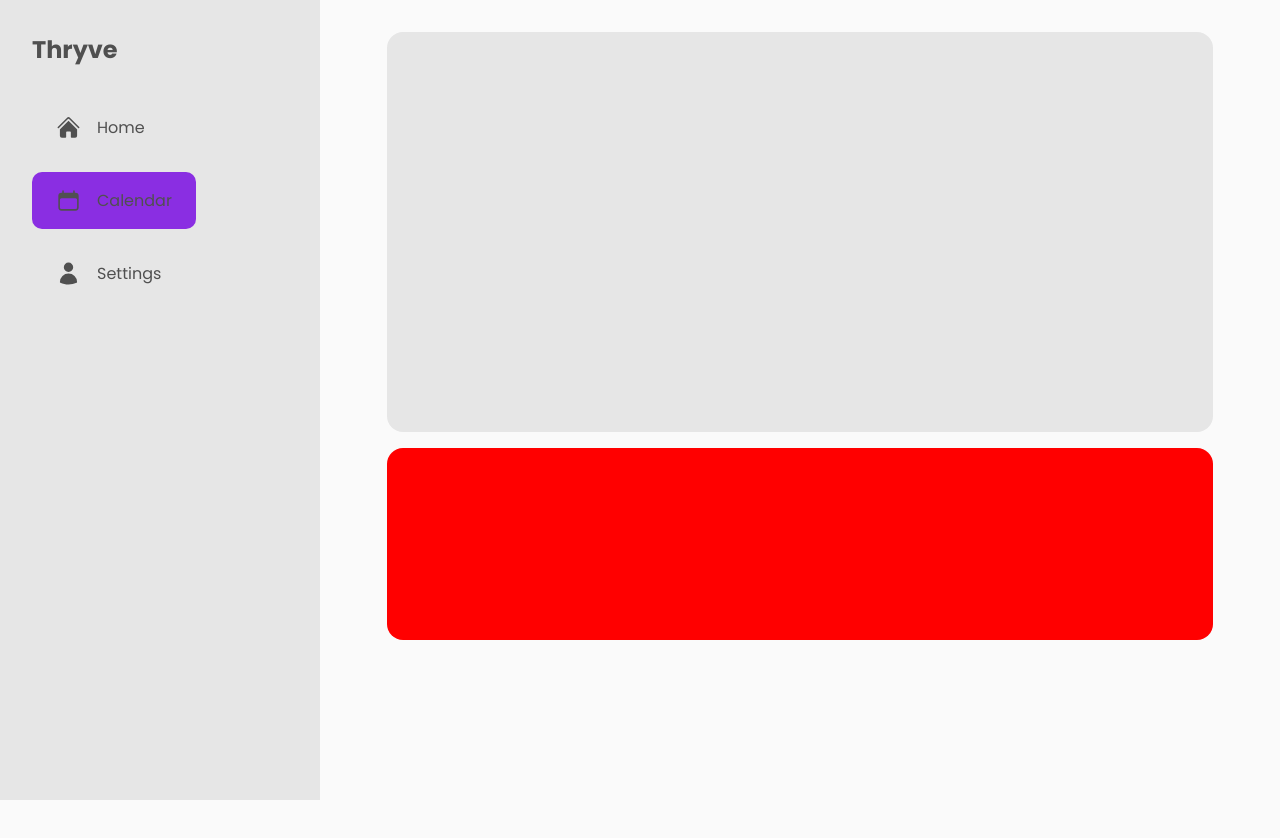
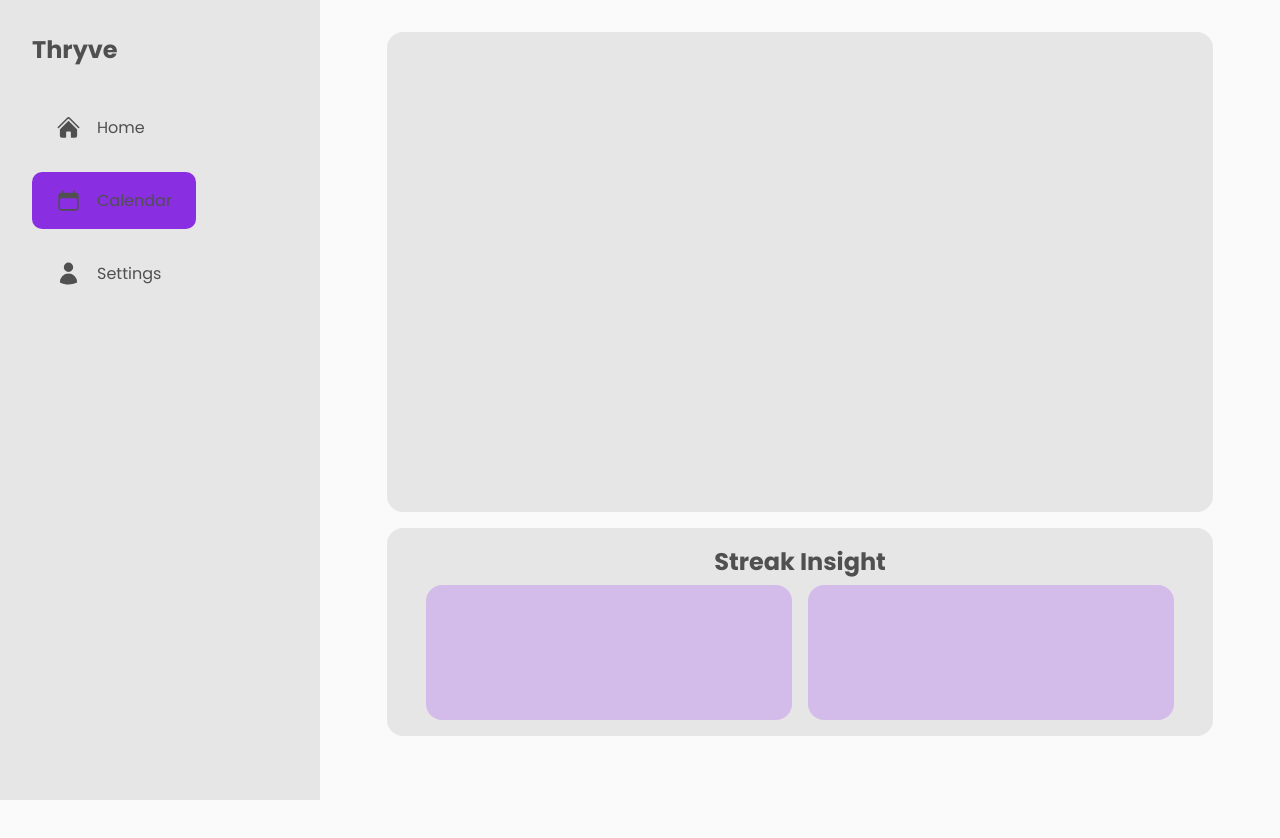
Before and after one commit to Charmingdc/Thryve, a React (Vite) app: page /calendar in a window 1280 px wide. Shown: the top 838 px of the page. Built offline with nearby package versions, Linux system fonts and the light colour scheme.

Commit message:
continued the calendar page and change some css and jsx

```diff
--- a/src/components/Helpers/ActionButton/Style.css
+++ b/src/components/Helpers/ActionButton/Style.css
@@ -8,8 +8,14 @@
   align-items: center;
   justify-content: center;
   color: rgb(255, 255, 255);
+  background-color: var(--secondary-color);
+  backdrop-filter: blur(5px);
+  border-radius: 50%;
+  transition: 300ms;
+}
+
+.action-button:hover {
   background-color: var(--primary-color);
-  border-radius: 50%;
 }
 
 .action-button .icon {
--- a/src/components/Helpers/BottomNav/BottomNav.css
+++ b/src/components/Helpers/BottomNav/BottomNav.css
@@ -1,5 +1,5 @@
 .bottom-navbar {
-    width: 80%;
+    width: 86%;
     display: flex;
     align-items: center;
     justify-content: space-between;
@@ -8,7 +8,7 @@
     left: 50%;
     padding: .8rem 2rem;
     transform: translateX(-50%);
-    background-color: var(--shade);
+    background-color: var(--secondary-color);
     border: 0.040rem double var(--secondary-color);
     border-radius: 3rem;
     backdrop-filter: blur(10px);
--- a/src/components/Helpers/Topnavbar/Style.css
+++ b/src/components/Helpers/Topnavbar/Style.css
@@ -6,13 +6,22 @@
   margin: .5rem 0 1rem 0;
 }
 
-.topnav-icon {
+.topnav-icon-holder {
   width: 3.4rem;
   height: 3.4rem;
-  fill: rgba(181, 127, 239);
+  display: flex;
+  align-items: center;
+  justify-content: center;
+  background-color: var(--secondary-color);
+  border-radius: 50%;
   margin-right: 1rem;
 }
 
+.topnav-icon-holder .icon {
+  width: 1.6rem;
+  height: 1.6rem;
+  fill: var(--primary-color);
+}
 
 @media (min-width: 726px) {
   .topnav {
--- a/src/components/Helpers/Topnavbar/Topnavbar.jsx
+++ b/src/components/Helpers/Topnavbar/Topnavbar.jsx
@@ -1,5 +1,5 @@
 import { useNavigate } from "react-router-dom";
-import { HiArrowLeftCircle } from "react-icons/hi2";
+import { FaChevronLeft } from "react-icons/fa6";
 import './Style.css';
 
 
@@ -9,7 +9,9 @@ const Topnavbar = ({currentPageName}) => {
   return (
     <>
      <div className='topnav'>
-       <HiArrowLeftCircle className='topnav-icon' onClick={() => navigate(-1)} />
+       <div className='topnav-icon-holder' onClick={() => navigate(-1)}>
+         <FaChevronLeft className='icon' />
+       </div>
 
        <h1> {currentPageName} </h1>
      </div>
--- a/src/index.css
+++ b/src/index.css
@@ -2,7 +2,7 @@
   --text-color: rgb(80, 80, 80);
   --bg: rgb(250, 250, 250);
   --primary-color: rgb(138, 46, 226);
-  --secondary-color: rgb(181, 127, 239);
+  --secondary-color: rgba(196, 148, 240, 0.5);
   --shade: rgb(230, 230, 230);
 }
 
@@ -32,7 +32,7 @@ body {
     --text-color: rgb(180, 180, 180);
     --bg: rgb(10, 10, 10);
     --primary-color: rgb(138, 43, 226);
-    --secondary-color: rgb(181, 127, 239);
+    --secondary-color: rgba(196, 148, 240, 0.2);
     --shade: rgb(20, 20, 20);
   }
 }
--- a/src/pages/CalendarPage/CalendarPage.jsx
+++ b/src/pages/CalendarPage/CalendarPage.jsx
@@ -15,7 +15,16 @@ const CalendarPage = () => {
 
          <div className='calendar-wrapper'></div>
 
-         <div className='streak-box'></div>
+         <div className='streak-box'>
+          <div className='streak-box-text'>
+            <h2> Streak Insight </h2>
+          </div>
+
+          <div className='streaks'>
+            <div></div>
+            <div></div>
+          </div>
+         </div>
 
          <BottomNav currentPage='calendar' />
        </div>
--- a/src/pages/CalendarPage/Style.css
+++ b/src/pages/CalendarPage/Style.css
@@ -3,6 +3,7 @@
   height: 100vh;
   position: relative;
   display: flex;
+  overflow-y: auto;
   margin-bottom: 6rem;
 }
 
@@ -17,20 +18,43 @@
 
 .calendar-wrapper {
   width: 86%;
-  min-height: 25rem;
+  min-height: 60dvh;
   background-color: var(--shade);
   border-radius: 1rem;
 }
 
 .streak-box {
   width: 86%;
-  height: 12rem;
+  min-height: 26dvh;
   display: flex;
-  background-color: red;
+  flex-direction: column;
+  align-items: center;
+  padding: 2dvh 4%;
+  background-color: var(--shade);
   border-radius: 1rem;
   margin: 1rem 0 4rem 0;
 }
 
+.streak-box-text {
+  height: fit-content;
+  padding-bottom: .4rem;
+}
+
+ .streaks {
+  width: 100%;
+  height: 100%;
+  display: flex;
+  align-items: center;
+  justify-content: space-between;
+  gap: 1rem;
+ }
+
+ .streaks > div {
+  width: 100%;
+  height: 100%;
+  background-color: var(--secondary-color);
+  border-radius: 1rem;
+ }
 
 
 
--- a/src/pages/ErrorPage/ErrorPage.css
+++ b/src/pages/ErrorPage/ErrorPage.css
@@ -22,6 +22,7 @@
   justify-content: center;
   text-decoration: none;
   color: rgb(240, 240, 240);
-  background-color: rgb(181, 127, 239);
+  background-color: var(--primary-color);
+  border: none;
   border-radius: 1rem;
 }
--- a/src/pages/LandingPage/LandingPage.css
+++ b/src/pages/LandingPage/LandingPage.css
@@ -1,9 +1,4 @@
-:root {
-    --original-color: #8a2be2;
-    --lighter-color: #b57fef;
-}
-
-* {
+*{
     margin: 0;
     padding: 0;
     box-sizing: border-box;
--- a/src/pages/SettingsPage/SettingsPage.css
+++ b/src/pages/SettingsPage/SettingsPage.css
@@ -44,16 +44,24 @@
 }
 
 .change-dp-button {
-  width: 2rem;
-  height: 2rem;
+  width: 3rem;
+  height: 3rem;
   position: absolute;
-  right: 14%;
-  bottom: 18%;
-  stroke: var(--secondary-color);
+  right: 10%;
+  bottom: 14%;
+  display: flex;
+  align-items: center;
+  justify-content: center;
+  background-color: var(--secondary-color);
+  border: none;
+  border-radius: 50%;
+  backdrop-filter: blur(5px);
   transition: 200ms;
 }
 
-.change-dp-button:hover {
+.change-dp-button .icon {
+  width: 1.6rem;
+  height: 1.6rem;
   stroke: var(--primary-color);
 }
 
@@ -70,9 +78,9 @@
 }
 
 .setting-container .username-holder > .icon {
-  width: 2rem;
-  height: 2rem;
-  fill: var(--secondary-color);
+  width: 1.8rem;
+  height: 1.8rem;
+  fill: var(--primary-color);
   transition: 200ms;
 }
 
@@ -106,7 +114,7 @@
   display: flex;
   align-items: center;
   justify-content: center;
-  background-color: var(--shade);
+  background-color: var(--secondary-color);
   border-radius: 50%;
   margin-right: .8rem;
 }
--- a/src/pages/SettingsPage/SettingsPage.jsx
+++ b/src/pages/SettingsPage/SettingsPage.jsx
@@ -27,7 +27,9 @@ const SettingsPage = () => {
       <div className='setting-user-info'>
         <div className='setting-userdp-holder'>
           <div className='setting-userdp'></div>
-          <HiOutlineCamera className='change-dp-button' />
+          <button className='change-dp-button'>
+            <HiOutlineCamera className='icon' />
+          </button>
         </div>
 
         <div className='username-holder'>
```
